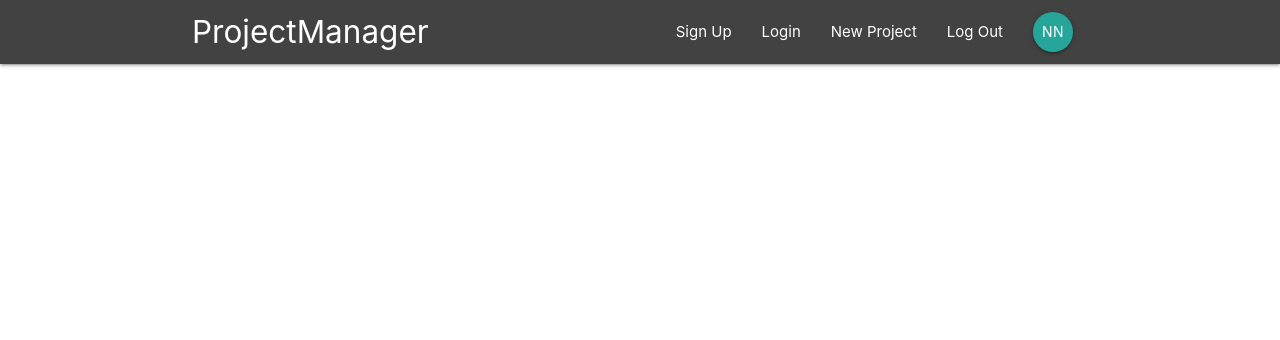
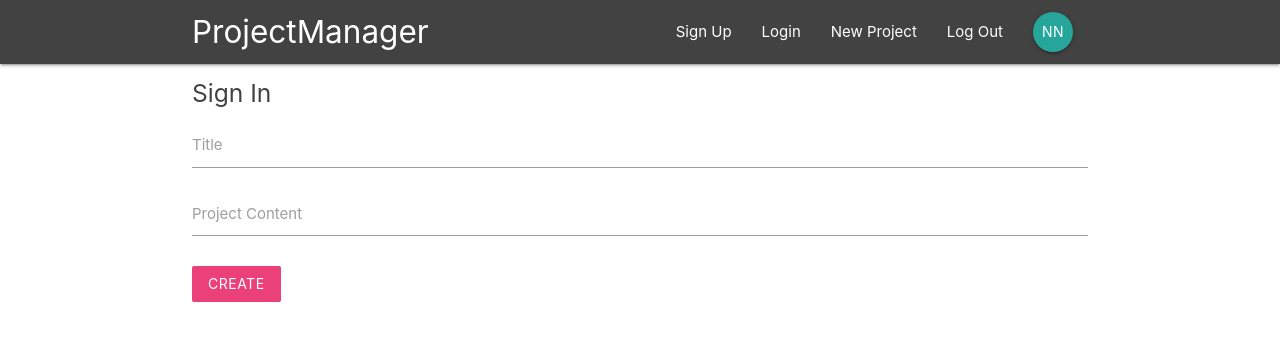
Before and after one commit to yasithWimukthi/project-management-tool, a React (Create React App) app: page /create in a window 1280 px wide. Shown: the top 340 px of the page. Built offline with nearby package versions, Linux system fonts and the light colour scheme.

Commit message:
Implement CreateProject component

```diff
--- a/src/App.js
+++ b/src/App.js
@@ -5,6 +5,7 @@
 import ProjectDetails from './components/projects/ProjectDetails';
 import SignIn from './components/auth/SignIn';
 import SignUp from './components/auth/SignUp';
+import CreateProject from './components/projects/CreateProject';
 
 class App extends Component {
   render() {
@@ -17,6 +18,7 @@
             <Route path="/project/:id" component={ProjectDetails} />
             <Route path="/signin" component={SignIn} />
             <Route path="/signup" component={SignUp} />
+            <Route path="/create" component={CreateProject} />
           </Switch>
         </div>
       </BrowserRouter>
--- a/src/components/projects/CreateProject.js
+++ b/src/components/projects/CreateProject.js
@@ -0,0 +1,45 @@
+import React, { Component } from 'react';
+
+export class CreateProject extends Component {
+
+    state = {
+        title: '',
+        content: ''
+    }
+
+    handleChange =(e)=>{
+        this.setState({
+            [e.target.id] : e.target.value
+        })
+    }
+
+    handleSubmit =(e)=>{
+        e.preventDefault();
+        console.log(this.state);
+    }
+
+    render() {
+        return (
+            <div className="container">
+                <form onSubmit={this.handleSubmit} className="white">
+                    <h5 className="grey-text text-darken-3">Sign In</h5>
+                    <div className="input-field">
+                        <label htmlFor="title">Title</label>
+                        <input type="text" id="title" onChange={this.handleChange}/>
+                    </div>
+
+                    <div className="input-field">
+                        <label htmlFor="content">Project Content</label>
+                        <textarea className="materialize-textarea" id="content" onChange={this.handleChange}/>
+                    </div>
+
+                    <div className="input-field">
+                        <button className="btn pink lighten-1 z-depth-0">Create</button>
+                    </div>
+                </form>
+            </div>
+        )
+    }
+}
+
+export default CreateProject;
```
Also changed, not shown: 1 other file (tests, documents, lock files or other folders).
